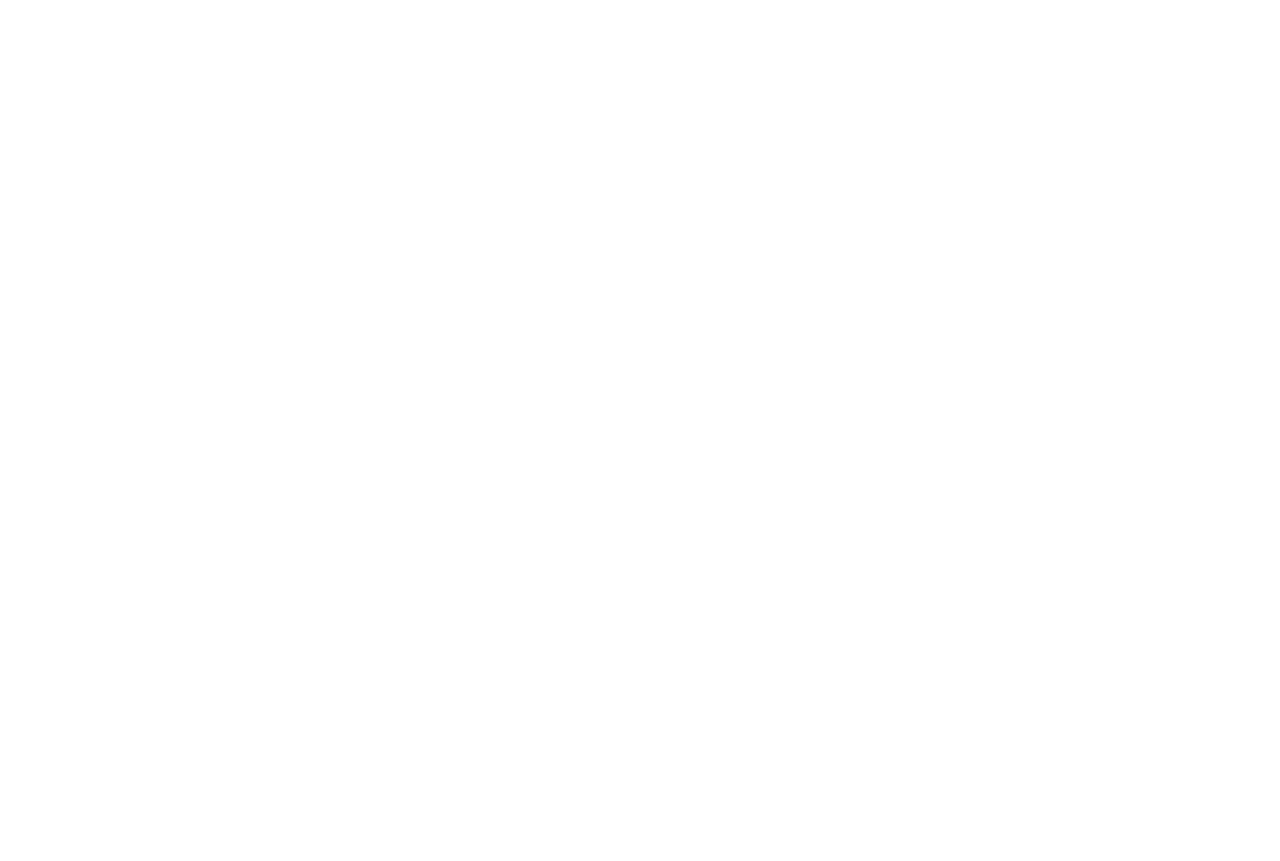
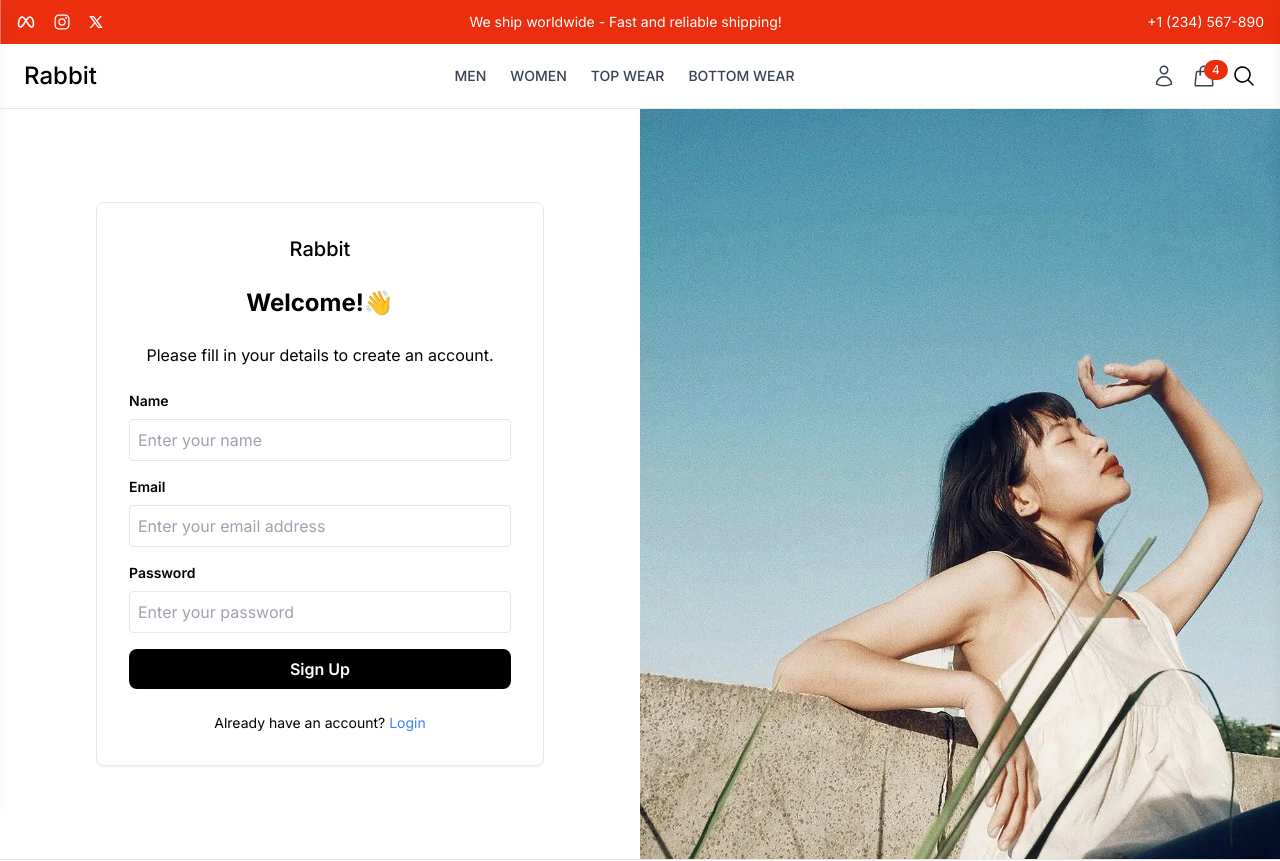
Before and after one commit to SankarSivam-Tech/rabbit, a React (Vite) app in the folder frontend/: page /register in a window 1280 px wide. Before the commit this address had no page. Shown: the top 861 px of the page. Before the commit the page ends 800 px from the top, so only its background shows below. Built offline with nearby package versions, Linux system fonts and the light colour scheme; a web font is replaced by a local one.

Commit message:
complete login and register page UI

```diff
--- a/frontend/src/App.jsx
+++ b/frontend/src/App.jsx
@@ -2,6 +2,8 @@
 import UserLayout from "./components/Layout/UserLayout";
 import Home from "./pages/Home";
 import { Toaster } from "sonner";
+import Login from "./pages/Login";
+import Register from "./pages/Register";
 
 function App() {
   return (
@@ -10,6 +12,8 @@
       <Routes>
         <Route path="/" element={<UserLayout />}>
           <Route index element={<Home />} />
+          <Route path="login" element={<Login />} />
+          <Route path="register" element={<Register />} />
         </Route>
         <Route>{/* {Admin Layout} */}</Route>
       </Routes>
--- a/frontend/src/components/Common/Header.jsx
+++ b/frontend/src/components/Common/Header.jsx
@@ -4,11 +4,9 @@
 const Header = () => {
   return (
     <div className="border-b border-gray-200">
-      {/* Topbar */}
       <Topbar />
-      {/* Navbar */}
-      <Navbar/>
-      {/* Cart Drawer */}
+
+      <Navbar />
     </div>
   );
 };
--- /dev/null
+++ b/frontend/src/pages/Login.jsx
@@ -0,0 +1,74 @@
+import { useState } from "react";
+import { Link } from "react-router-dom";
+import login from "../assets/login.webp";
+
+function Login() {
+  const [formData, setFormData] = useState({});
+  const handleChange = (e) => {
+    setFormData({ ...formData, [e.target.id]: e.target.value });
+  };
+   const handleSubmit=(e)=>{
+    e.preventDefault()
+    console.log("user login:",formData);
+
+  }
+  return (
+    <div className="flex">
+      <div className="w-full md:w-1/2 flex flex-col justify-center items-center p-8 md:p-12">
+        <form onSubmit={handleSubmit} className="w-full max-w-md bg-white p-8 rounded-lg border shadow-sm">
+          <div className="flex justify-center mb-6">
+            <h2 className="text-xl font-medium">Rabbit</h2>
+          </div>
+          <h2 className="text-2xl font-bold text-center mb-6">Hey there!👋 </h2>
+          <p className="text-center mb-6">
+            Enter your username and password to Login.
+          </p>
+          <div className="mb-4">
+            <label className="block text-sm font-semibold mb-2">Email</label>
+            <input
+              type="email"
+              id="email"
+              onChange={handleChange}
+              className="w-full p-2 border rounded"
+              placeholder="Enter your email address"
+            />
+          </div>
+          <div className="mb-4">
+            <label className="block text-sm font-semibold mb-2">Password</label>
+            <input
+              type="password"
+              id="password"
+              onChange={handleChange}
+              className="w-full p-2 border rounded"
+              placeholder="Enter your password"
+            />
+          </div>
+          <button
+            type="submit"
+            className="w-full bg-black text-white p-2 rounded-lg font-semibold hover:bg-gray-800 transition"
+          >
+            Sign In
+          </button>
+          <p className="mt-6 text-center text-sm">
+            Don't have an account?{" "}
+            <Link to="/register" className="text-blue-500">
+              Register
+            </Link>
+          </p>
+        </form>
+      </div>
+
+      <div className="hidden md:block w-1/2 bg-gray-800">
+        <div className="h-full flex flex-col justify-center items-center">
+          <img
+            src={login}
+            alt="Login to Account"
+            className="h-[750px] w-full object-cover"
+          />
+        </div>
+      </div>
+    </div>
+  );
+}
+
+export default Login;
--- /dev/null
+++ b/frontend/src/pages/Register.jsx
@@ -0,0 +1,84 @@
+import { useState } from "react";
+import { Link } from "react-router-dom";
+import register from "../assets/register.webp";
+
+function Register() {
+  const [formData, setFormData] = useState({});
+  const handleChange = (e) => {
+    setFormData({ ...formData, [e.target.id]: e.target.value });
+  };
+  const handleSubmit=(e)=>{
+    e.preventDefault()
+    console.log("user registered:",formData);
+
+  }
+  return (
+    <div className="flex">
+      <div className="w-full md:w-1/2 flex flex-col justify-center items-center p-8 md:p-12">
+        <form onSubmit={handleSubmit} className="w-full max-w-md bg-white p-8 rounded-lg border shadow-sm">
+          <div className="flex justify-center mb-6">
+            <h2 className="text-xl font-medium">Rabbit</h2>
+          </div>
+          <h2 className="text-2xl font-bold text-center mb-6">Welcome!👋 </h2>
+          <p className="text-center mb-6">
+            Please fill in your details to create an account.
+          </p>
+          <div className="mb-4">
+            <label className="block text-sm font-semibold mb-2">Name</label>
+            <input
+              type="text"
+              id="name"
+              onChange={handleChange}
+              className="w-full p-2 border rounded"
+              placeholder="Enter your name"
+            />
+          </div>
+          <div className="mb-4">
+            <label className="block text-sm font-semibold mb-2">Email</label>
+            <input
+              type="email"
+              id="email"
+              onChange={handleChange}
+              className="w-full p-2 border rounded"
+              placeholder="Enter your email address"
+            />
+          </div>
+          <div className="mb-4">
+            <label className="block text-sm font-semibold mb-2">Password</label>
+            <input
+              type="password"
+              id="password"
+              onChange={handleChange}
+              className="w-full p-2 border rounded"
+              placeholder="Enter your password"
+            />
+          </div>
+          <button
+            type="submit"
+            className="w-full bg-black text-white p-2 rounded-lg font-semibold hover:bg-gray-800 transition"
+          >
+            Sign Up
+          </button>
+          <p className="mt-6 text-center text-sm">
+            Already have an account?{" "}
+            <Link to="/login" className="text-blue-500">
+              Login
+            </Link>
+          </p>
+        </form>
+      </div>
+
+      <div className="hidden md:block w-1/2 bg-gray-800">
+        <div className="h-full flex flex-col justify-center items-center">
+          <img
+            src={register}
+            alt="Register to Account"
+            className="h-[750px] w-full object-cover"
+          />
+        </div>
+      </div>
+    </div>
+  );
+}
+
+export default Register;
```
